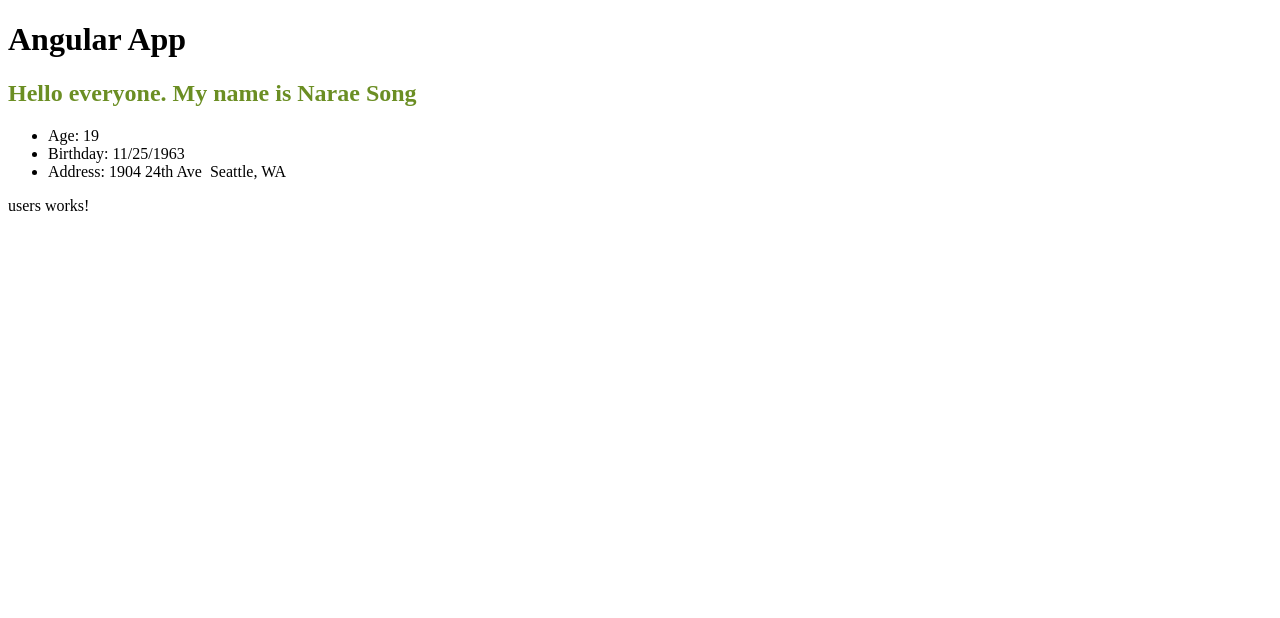
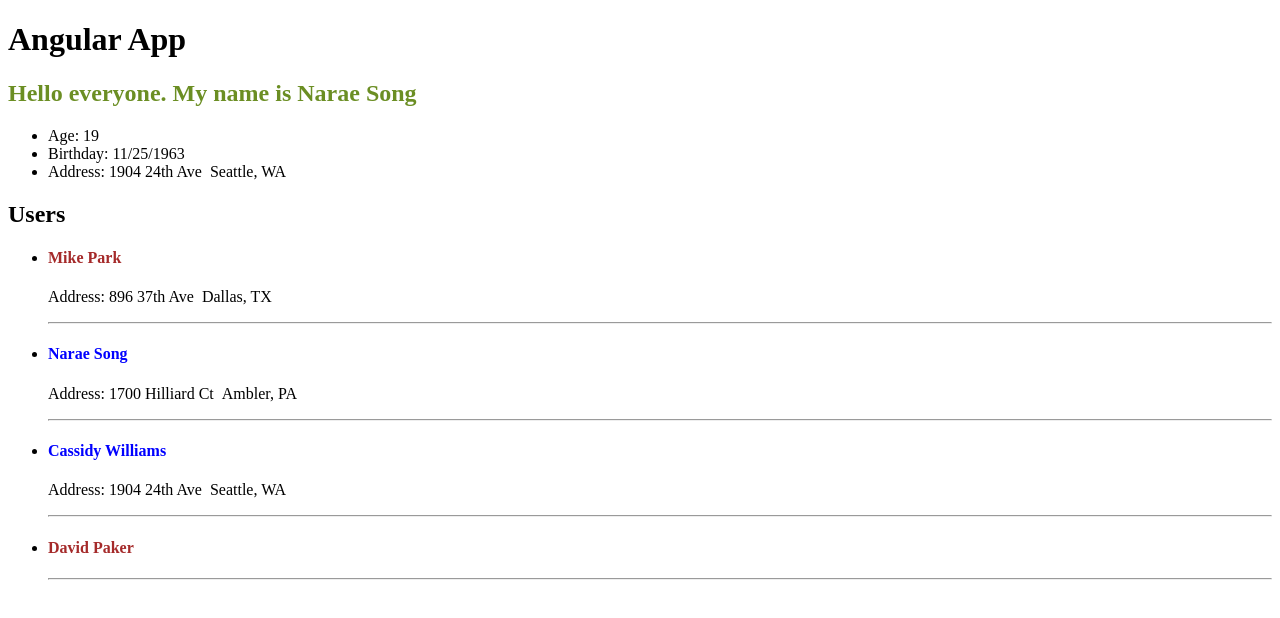
Before and after one commit to Hogusong/FirstAngularApp, an Angular app: page / in a window 1280 px wide. Shown: the top 618 px of the page. Built offline with nearby package versions, Linux system fonts and the light colour scheme.

Commit message:
show the users list by the conditions

```diff
--- a/src/app/components/users/users.component.html
+++ b/src/app/components/users/users.component.html
@@ -1,3 +1,21 @@
-<p>
-  users works!
-</p>
+<h2>Users</h2>
+<ul *ngIf="loaded && users?.length > 0">
+    <li *ngFor="let user of users" >
+      <h4 *ngIf="user.age > 30" style="color:brown">{{user.firstName}} {{user.lastName}}</h4>
+      <h4 *ngIf="user.age < 31" style="color:blue">{{user.firstName}} {{user.lastName}}</h4>
+      <p *ngIf="user.address">Address: {{user.address.street}}&nbsp;&nbsp;{{user.address.city}}, {{user.address.state}}</p>
+      <hr>
+    </li>
+  </ul>
+  <h4 *ngIf="!loaded" style="color:red">Loading Users</h4>
+  <h4 *ngIf="users?.length == 0" style="color:red">No Users Found</h4>
+
+<!-- <ul *ngIf="users.length > 0; else noUsers">
+  <li *ngFor="let user of users" >
+    <h4 *ngIf="user.age > 30" style="color:brown">{{user.firstName}} {{user.lastName}}</h4>
+    <h4 *ngIf="user.age < 31" style="color:blue">{{user.firstName}} {{user.lastName}}</h4>
+    <p>Address: {{user.address.street}}&nbsp;&nbsp;{{user.address.city}}, {{user.address.state}}</p>
+    <hr>
+  </li>
+</ul>
+<ng-template #noUsers><h4 style="color:red">No Users Found</h4></ng-template> -->
--- a/src/app/components/users/users.component.ts
+++ b/src/app/components/users/users.component.ts
@@ -1,4 +1,5 @@
 import { Component, OnInit } from '@angular/core';
+import { User } from '../../models/models';
 
 @Component({
   selector: 'app-users',
@@ -6,10 +7,55 @@ import { Component, OnInit } from '@angular/core';
   styleUrls: ['./users.component.css']
 })
 export class UsersComponent implements OnInit {
+  users: User[];
+  loaded = false;
 
   constructor() { }
 
   ngOnInit() {
+    setTimeout(() => {
+      this.users = [{
+        firstName: 'Mike',
+        lastName: 'Park',
+        age: 44,
+        address: {
+          street: '896 37th Ave',
+          city: 'Dallas',
+          state: 'TX'
+        }
+      },
+      {
+        firstName: 'Narae',
+        lastName: 'Song',
+        age: 20,
+        address: {
+          street: '1700 Hilliard Ct',
+          city: 'Ambler',
+          state: 'PA'
+        }
+      },
+      {
+        firstName: 'Cassidy',
+        lastName: 'Williams',
+        age: 27,
+        address: {
+          street: '1904 24th Ave',
+          city: 'Seattle',
+          state: 'WA'
+        }
+      }];
+
+      this.addUser({
+        firstName: 'David',
+        lastName: 'Paker',
+        age: 37,
+      });
+      // this.users = [];
+      this.loaded = true;
+    }, 3000)
   }
 
+  addUser(user: User) {
+    this.users.push(user);
+  }
 }
```
Also changed, not shown: src/app/models/models.ts (+6 -5 lines).
